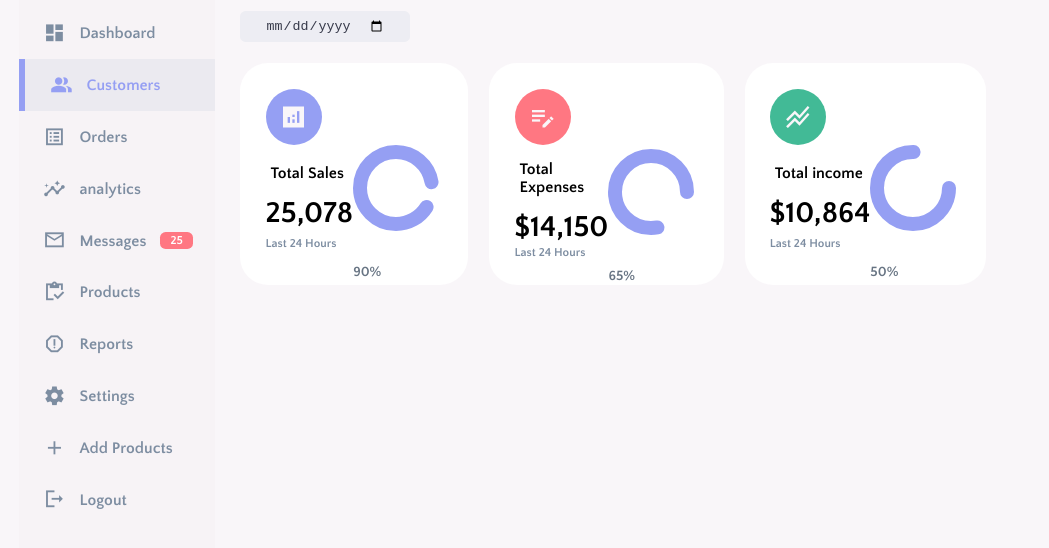
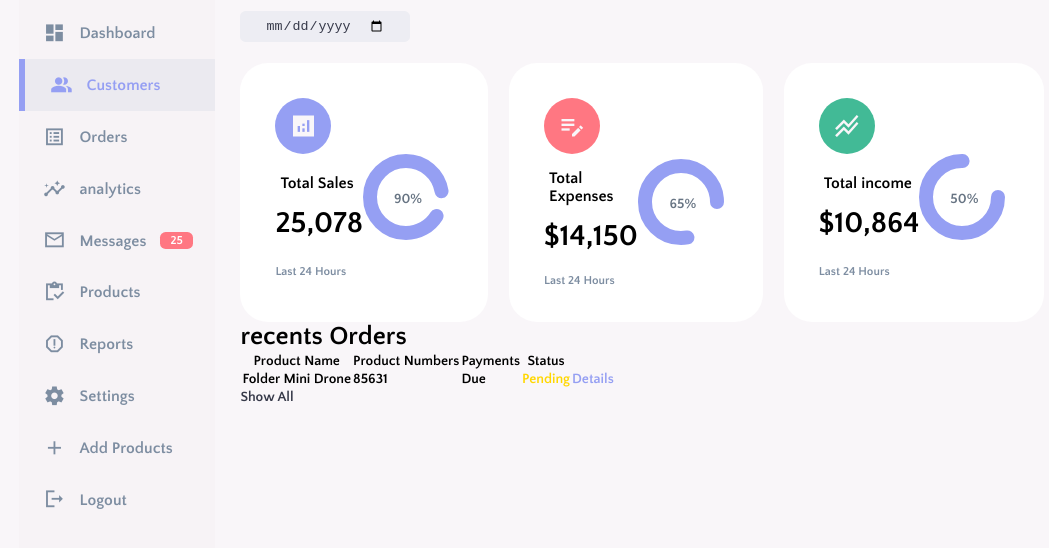
Before and after one commit to isratjmn/dashboard, a plain HTML site: page index.html in a window 1280 px wide. Shown: the part 58-606 px from the top of the page, without its empty margins (0-1049 px from the left). Drawn offline with Linux system fonts and the light colour scheme.

Commit message:
initial commit

```diff
--- a/index.html
+++ b/index.html
@@ -150,6 +150,33 @@
                 </div>
                 <!--++++++++++++++ END OF INCOME ++++++++++++++-->
             </div>
+            <!--++++++++++++++ END OF INSIGHTS ++++++++++++++-->
+            <div class="recent-orders">
+              <h2> recents Orders </h2>
+              <table>
+                <thead>
+                  <tr>
+                    <th>Product Name</th>
+                    <th>Product Numbers</th>
+                    <th>Payments</th>
+                    <th>Status</th>
+                    <th></th>
+                  </tr>
+                </thead>
+                <tbody>
+                  <tr>
+                    <td> Folder Mini Drone </td>
+                    <td> 85631 </td>
+                    <td> Due </td>
+                    <td class="warning"> Pending </td>
+                    <td class="primary"> Details </td>
+                  </tr>
+                </tbody>
+              </table>
+              <a href="#">Show All</a>
+
+
+            </div>
         </main>
 
     </div>
--- a/style.css
+++ b/style.css
@@ -19,7 +19,7 @@
     --border-radius-2: 0.8rem;
     --border-radius-3: 1.2rem;
 
-    --card-padding: 1.8rem;
+    --card-padding: 2.5rem;
     --padding-1: 1.5rem;
     --box-shadow: 0 2rem 3rem var(var(--color-dark-varient));
 }
@@ -273,6 +273,16 @@ main .insights .income svg circle {
     stroke-dasharray: 220;
 }
 main .insights .progress .number {
-    stroke-dashoffset: 50;
-    stroke-dasharray: 220;
+    position: absolute;
+    top: 0;
+    left: 0;
+    height: 100%;
+    width: 100%;
+    display: flex;
+    justify-content: center;
+    align-items: center;
 }
+main .insights small {
+    margin-top: 1.5rem;
+    display: block;
+}
```
